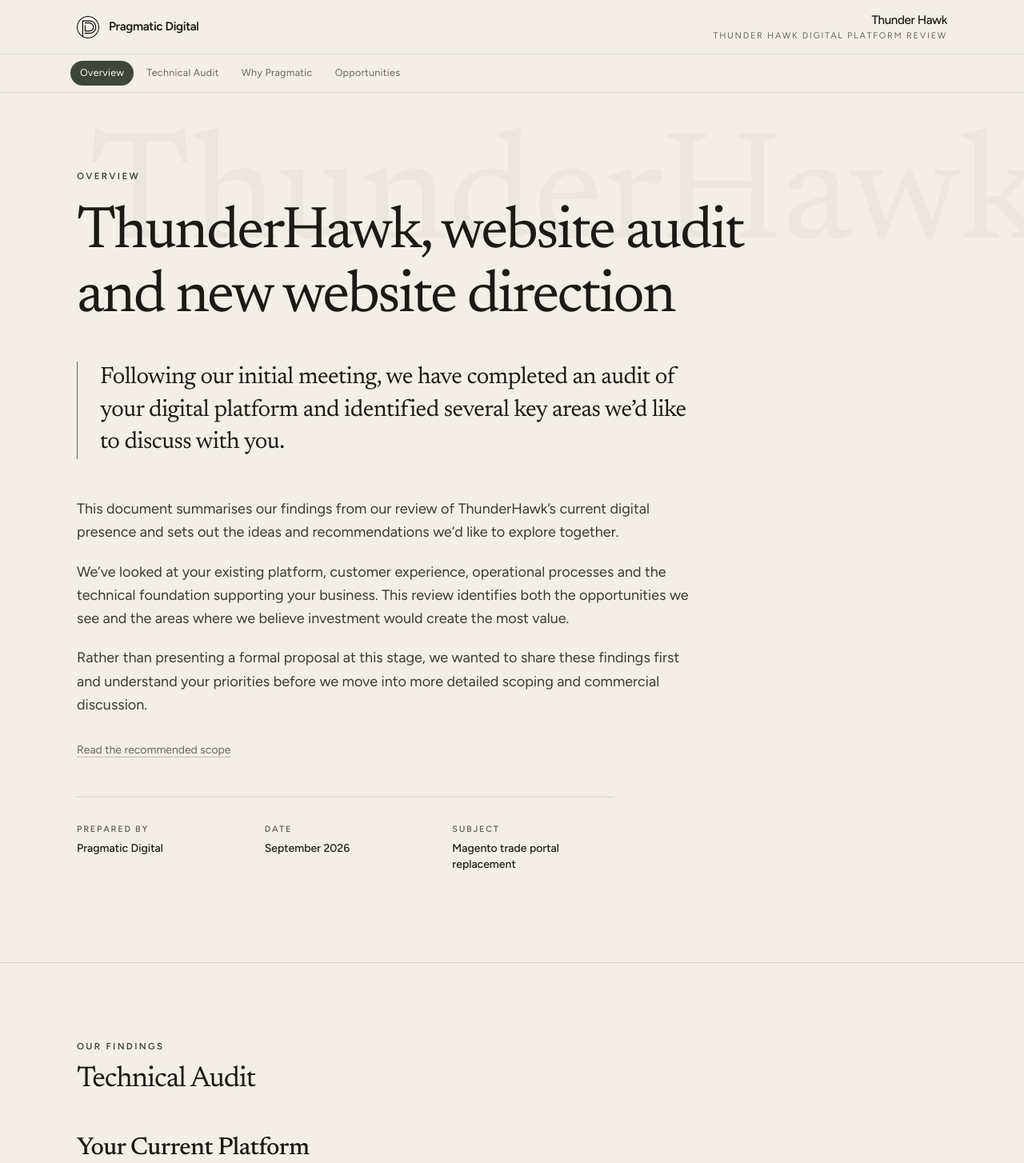
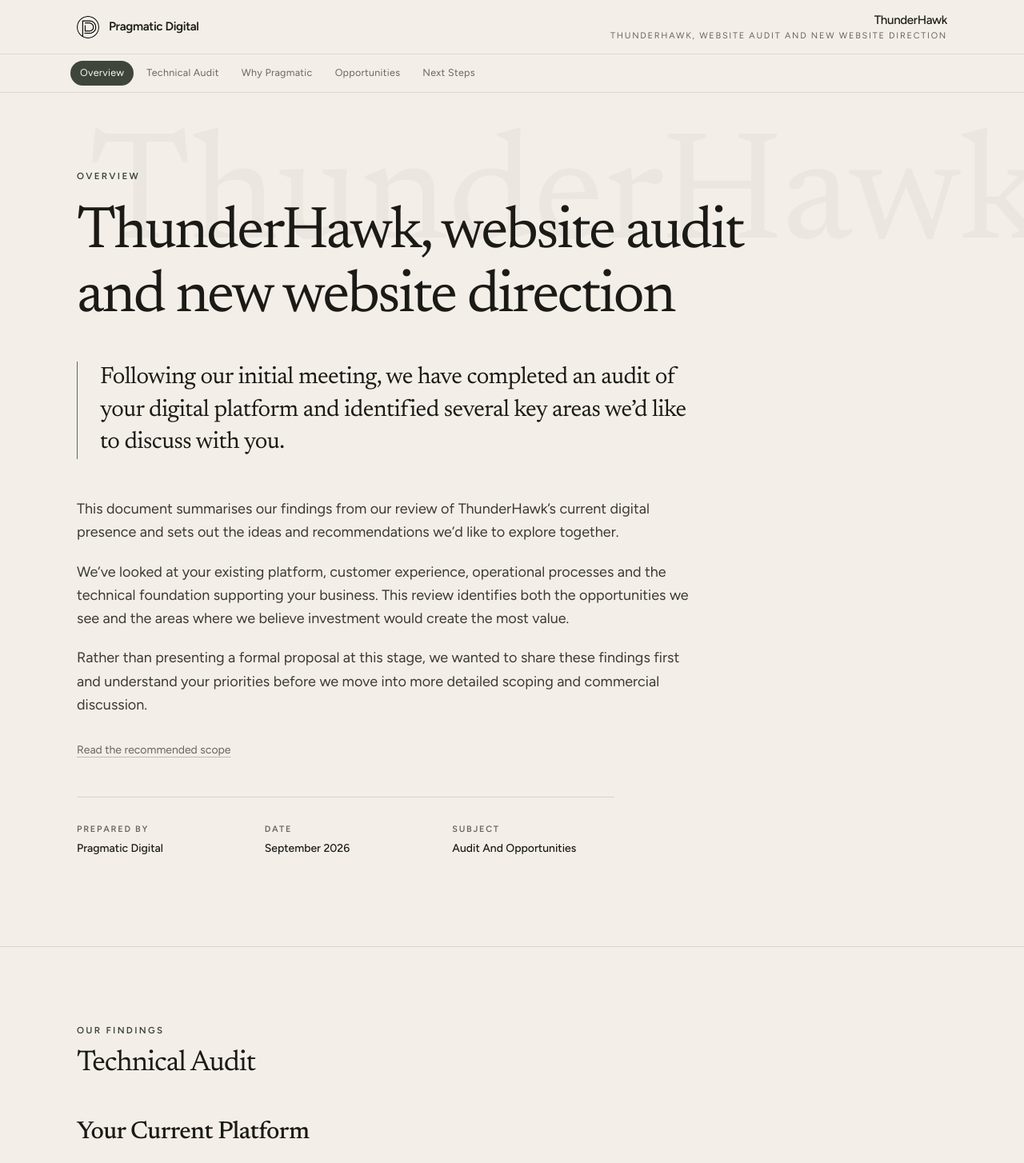
Before and after one commit to Pragmatic-Digital/thunder-hawk-proposal, a Next.js app: page / in a window 1280 px wide. Shown: the top 1454 px of the page at 80% size. Built offline with nearby package versions, Linux system fonts and the light colour scheme.

Commit message:
fix: types and more content

```diff
--- a/components/Hero.tsx
+++ b/components/Hero.tsx
@@ -66,7 +66,7 @@
               <dt className="text-[0.68rem] font-semibold uppercase tracking-[0.16em] text-ink-muted">
                 Subject
               </dt>
-              <dd className="mt-1.5 text-sm font-medium">Magento trade portal replacement</dd>
+              <dd className="mt-1.5 text-sm font-medium">Audit And Opportunities</dd>
             </div>
           </dl>
         </Reveal>
--- /dev/null
+++ b/content/sections/next-steps.mdx
@@ -0,0 +1,14 @@
+---
+title: "Next Steps"
+kicker: "Review"
+order: 6
+nav:
+  id: next-steps
+  label: "Next Steps"
+---
+
+## Review the audit with us
+
+We suggest a audit review meeting with ThunderHawk's project stakeholders to walk through the options, confirm the preferred route and agree the priorities for the first release. We can use the session to resolve questions about scope, ongoing costs and delivery before the next stage is approved.
+
+Please send us a suitable time for a one hour review meeting. We will use the discussion to agree the next decision and the information needed to move forward.
--- a/proposal.config.ts
+++ b/proposal.config.ts
@@ -3,8 +3,8 @@
 const config: ProposalConfig = {
   site: {
     agency: "Pragmatic Digital",
-    client: "Thunder Hawk",
-    proposalLabel: "Thunder Hawk Digital Platform Review",
+    client: "ThunderHawk",
+    proposalLabel: "ThunderHawk, website audit and new website direction",
     prepared: "September 2026",
     email: "hello@pragmaticdigital.co.uk",
     phone: "0113 534 9949",
@@ -12,7 +12,7 @@
     // gtmId: "GTM-KZ4QZP7L",
     robotsIndex: false,
     description:
-      "Initial review and discovery findings following our audit of Thunder Hawk's digital platform, with ideas and recommendations to discuss.",
+      "Initial review and discovery findings following our audit of ThunderHawk's digital platform, with ideas and recommendations to discuss.",
   },
   theme: {
     colorPage: "#f3efe8",
```
